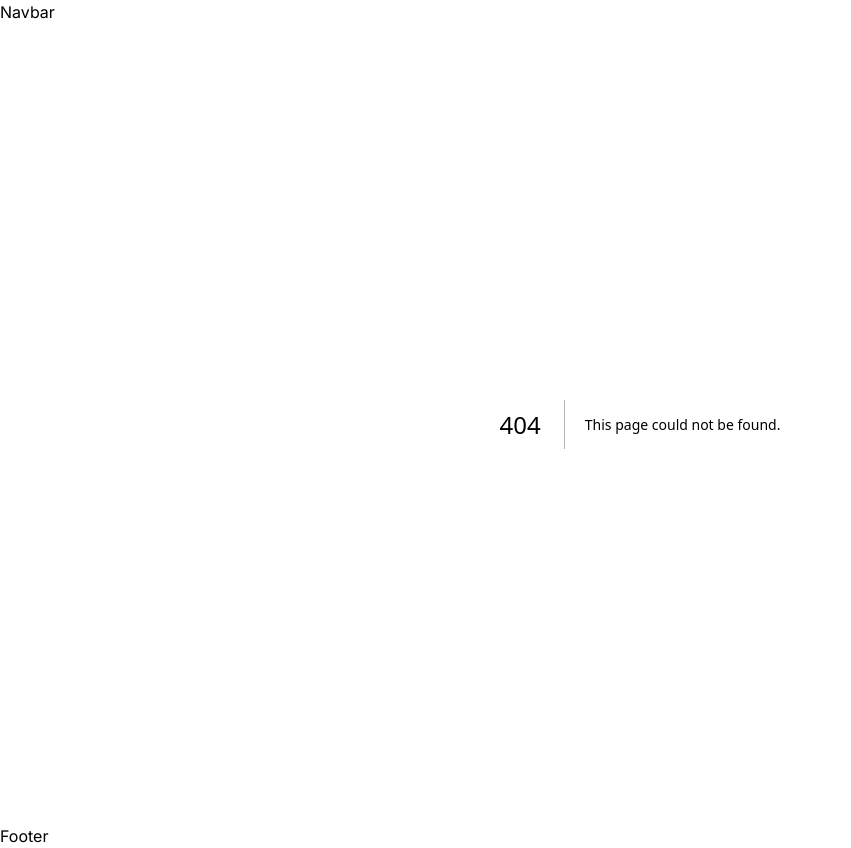
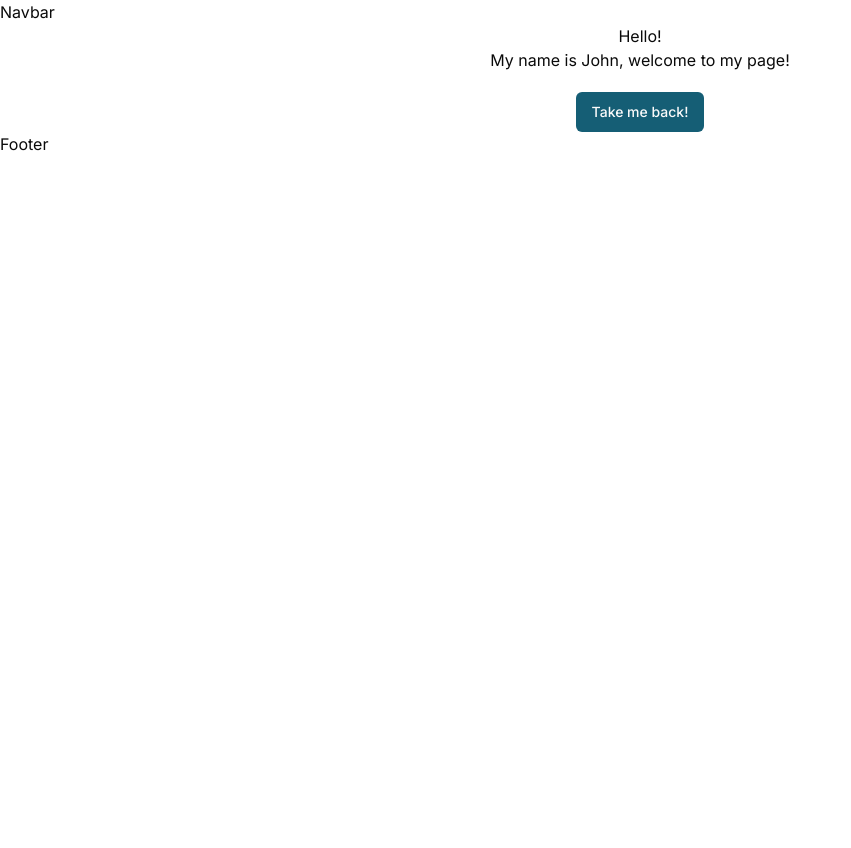
Before and after one commit to hack4impact-calpoly/ecologistics-portal, a Next.js app: page /johnieng in a window 1280 px wide. Before the commit this address had no page. Shown: the whole page, without its empty margins (0-851 px from the left). After the commit the page ends 800 px from the top, so only its background shows below. Built offline with nearby package versions, Linux system fonts and the light colour scheme.

Commit message:
feat: added my custom page

```diff
--- /dev/null
+++ b/src/app/johnieng/page.tsx
@@ -0,0 +1,15 @@
+import { Button } from "@/components/ui/button";
+import Link from "next/link";
+export default function Page() {
+  return (
+    <main className="text-center">
+      <h1>Hello!</h1>
+      <p>My name is John, welcome to my page!</p>
+      <Link href="/">
+        <Button className="bg-cyan-800 mt-5 hover:bg-sky-200 hover:text-black">
+          Take me back!
+        </Button>
+      </Link>
+    </main>
+  );
+}
```
